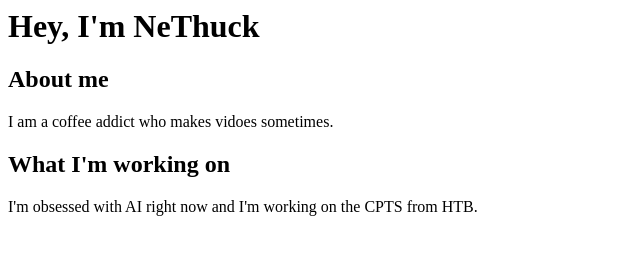
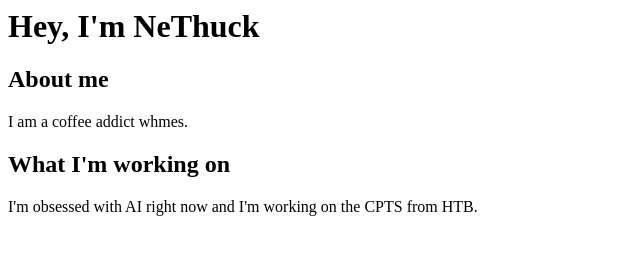
Before and after one commit to SaHaddad/Sitetest, a plain HTML site: page index.html in a window 1280 px wide. Shown: the whole page, without its empty margins (0-640 px from the left). Drawn offline with Linux system fonts and the light colour scheme.

Commit message:
Update index.html

```diff
--- a/index.html
+++ b/index.html
@@ -6,7 +6,7 @@
     <body>
         <h2>About me</h2>
         <p>
-            I am a coffee addict who makes vidoes sometimes.
+            I am a coffee addict whmes.
         </p>
         <h2>What I'm working on</h2>
         <p>
```
